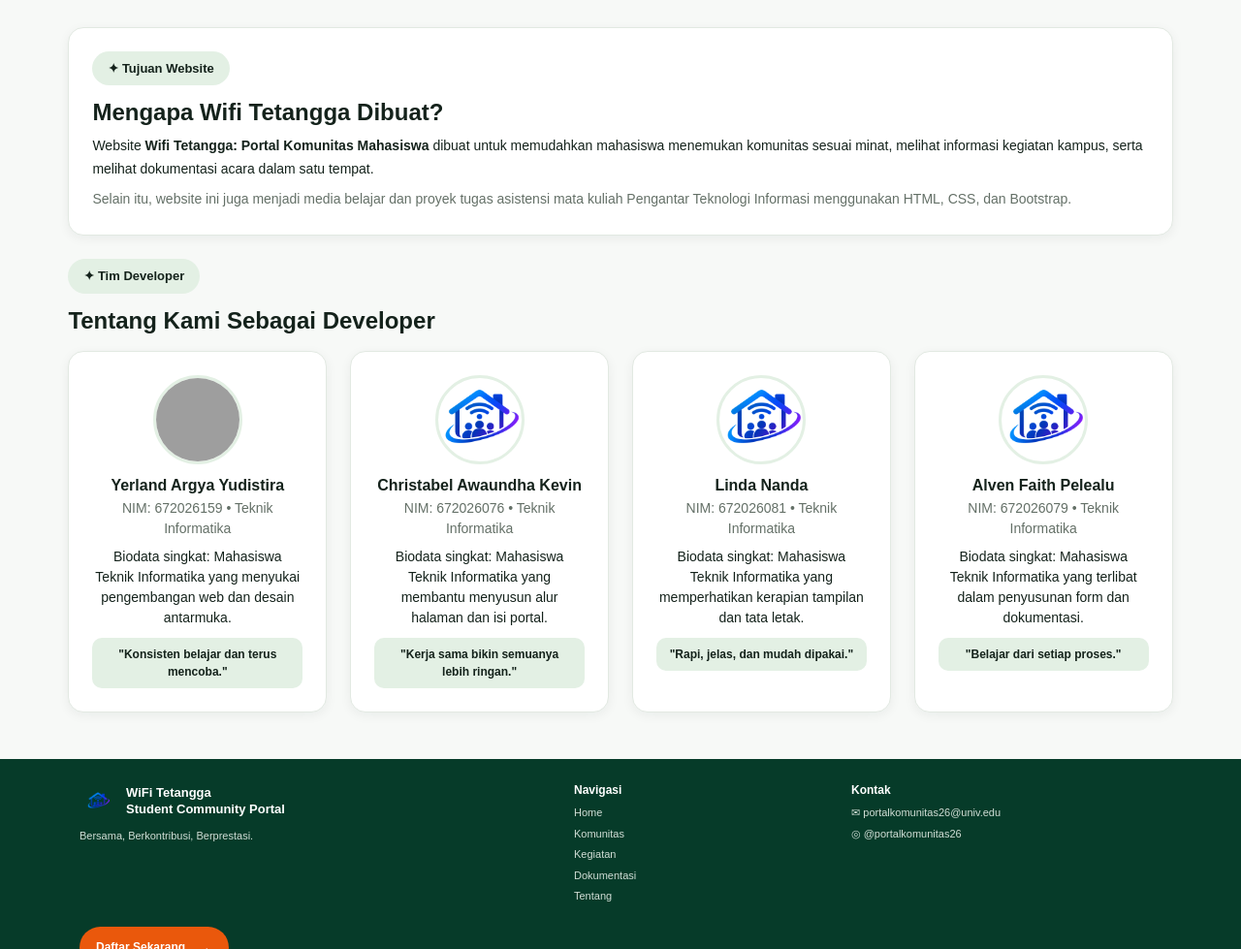
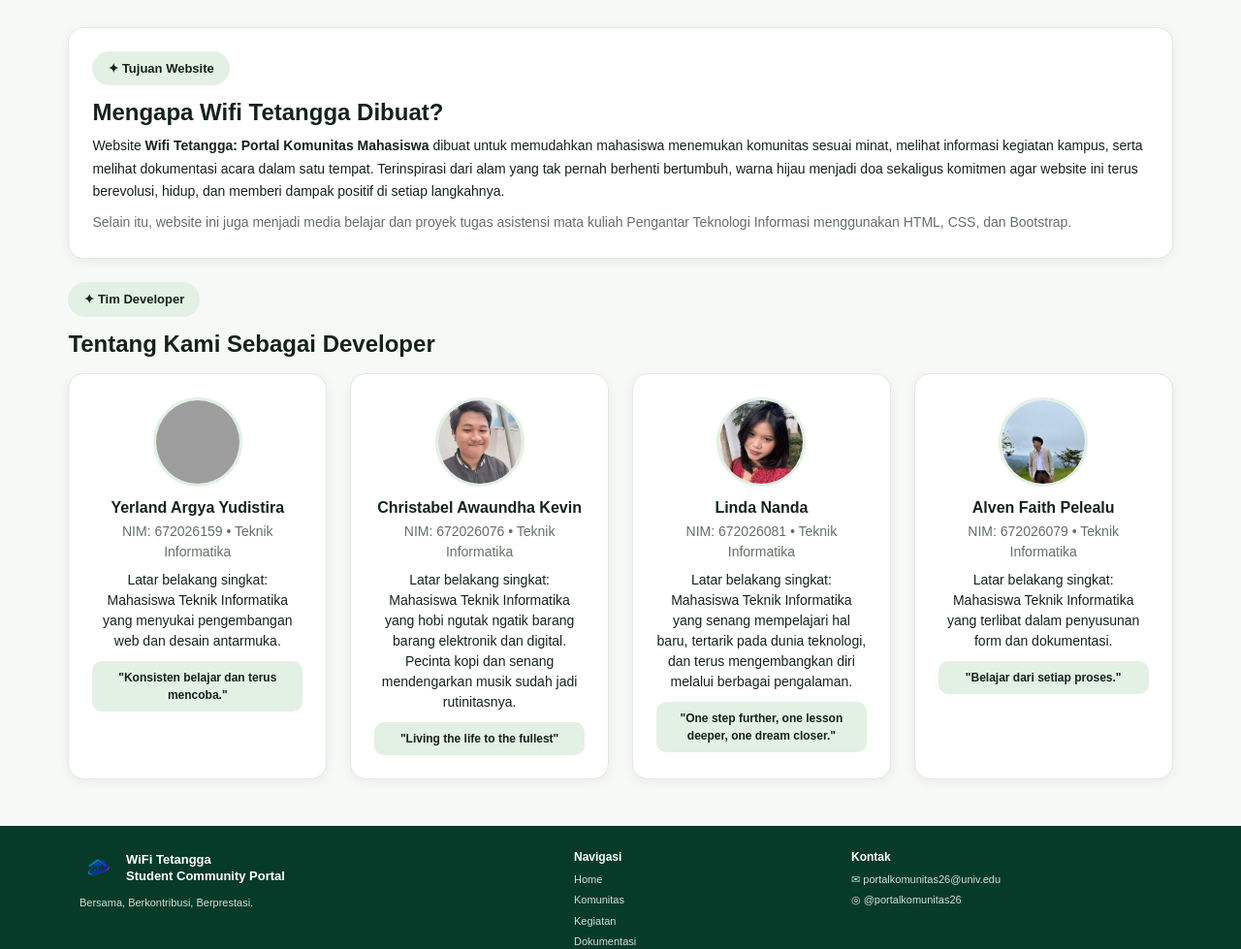
Before and after one commit to christavinke/Wifi-Tetangga, a plain HTML site: page tentang.html in a window 1280 px wide. Shown: the part 420-1399 px from the top of the page at 97% size. Drawn offline with nearby package versions, Linux system fonts and the light colour scheme; grey boxes are pictures that could not be loaded.

Commit message:
tambahkan/edit bagian tentang, dan sedikit edit bg navbar

```diff
--- a/css/style.css
+++ b/css/style.css
@@ -113,7 +113,7 @@ body {
     position: absolute;
     top: 0;
     right: 0;
-    width: 75%;
+    width: 85%;
     height: 100%;
     object-fit: cover;
     object-position: center;
--- a/tentang.html
+++ b/tentang.html
@@ -98,6 +98,7 @@
                 <h2 class="h4 fw-bold mb-2">Mengapa Wifi Tetangga Dibuat?</h2>
                 <p class="small mb-2" style="line-height: 1.7;">
                     Website <strong>Wifi Tetangga: Portal Komunitas Mahasiswa</strong> dibuat untuk memudahkan mahasiswa menemukan komunitas sesuai minat, melihat informasi kegiatan kampus, serta melihat dokumentasi acara dalam satu tempat.
+                    Terinspirasi dari alam yang tak pernah berhenti bertumbuh, warna hijau menjadi doa sekaligus komitmen agar website ini terus berevolusi, hidup, dan memberi dampak positif di setiap langkahnya.
                 </p>
                 <p class="small mb-0" style="line-height: 1.7; color: var(--muted);">
                     Selain itu, website ini juga menjadi media belajar dan proyek tugas asistensi mata kuliah Pengantar Teknologi Informasi menggunakan HTML, CSS, dan Bootstrap.
@@ -123,7 +124,7 @@
                         <h3 class="h6 fw-bold mb-1">Yerland Argya Yudistira</h3>
                         <p class="small mb-2" style="color: var(--muted);">NIM: 672026159 • Teknik Informatika</p>
                         <p class="small mb-2">
-                            Biodata singkat: Mahasiswa Teknik Informatika yang menyukai pengembangan web dan desain antarmuka.
+                            Latar belakang singkat: Mahasiswa Teknik Informatika yang menyukai pengembangan web dan desain antarmuka.
                         </p>
                         <div class="kotak-moto">
                             "Konsisten belajar dan terus mencoba."
@@ -134,14 +135,14 @@
                 <!-- Anggota 2 -->
                 <div class="col-md-6 col-lg-3">
                     <div class="kartu-box text-center">
-                        <img src="assets/images/logo.png" alt="Foto Anggota 2" class="foto-tim">
+                        <img src="assets/images/kevin.jpeg" alt="Foto Anggota 2" class="foto-tim">
                         <h3 class="h6 fw-bold mb-1">Christabel Awaundha Kevin</h3>
                         <p class="small mb-2" style="color: var(--muted);">NIM: 672026076 • Teknik Informatika</p>
                         <p class="small mb-2">
-                            Biodata singkat: Mahasiswa Teknik Informatika yang membantu menyusun alur halaman dan isi portal.
+                            Latar belakang singkat: Mahasiswa Teknik Informatika yang hobi ngutak ngatik barang barang elektronik dan digital. Pecinta kopi dan senang mendengarkan musik sudah jadi rutinitasnya.
                         </p>
                         <div class="kotak-moto">
-                            "Kerja sama bikin semuanya lebih ringan."
+                            "Living the life to the fullest"
                         </div>
                     </div>
                 </div>
@@ -149,14 +150,14 @@
                 <!-- Anggota 3 -->
                 <div class="col-md-6 col-lg-3">
                     <div class="kartu-box text-center">
-                        <img src="assets/images/logo.png" alt="Foto Anggota 3" class="foto-tim">
+                        <img src="assets/images/linda.jpeg" alt="Foto Anggota 3" class="foto-tim">
                         <h3 class="h6 fw-bold mb-1">Linda Nanda</h3>
                         <p class="small mb-2" style="color: var(--muted);">NIM: 672026081 • Teknik Informatika</p>
                         <p class="small mb-2">
-                            Biodata singkat: Mahasiswa Teknik Informatika yang memperhatikan kerapian tampilan dan tata letak.
+                            Latar belakang singkat: Mahasiswa Teknik Informatika yang senang mempelajari hal baru, tertarik pada dunia teknologi, dan terus mengembangkan diri melalui berbagai pengalaman.
                         </p>
                         <div class="kotak-moto">
-                            "Rapi, jelas, dan mudah dipakai."
+                            "One step further, one lesson deeper, one dream closer."
                         </div>
                     </div>
                 </div>
@@ -164,11 +165,11 @@
                 <!-- Anggota 4 -->
                 <div class="col-md-6 col-lg-3">
                     <div class="kartu-box text-center">
-                        <img src="assets/images/logo.png" alt="Foto Anggota 4" class="foto-tim">
+                        <img src="assets/images/alven.jpeg" alt="Foto Anggota 4" class="foto-tim">
                         <h3 class="h6 fw-bold mb-1">Alven Faith Pelealu</h3>
                         <p class="small mb-2" style="color: var(--muted);">NIM: 672026079 • Teknik Informatika</p>
                         <p class="small mb-2">
-                            Biodata singkat: Mahasiswa Teknik Informatika yang terlibat dalam penyusunan form dan dokumentasi.
+                            Latar belakang singkat: Mahasiswa Teknik Informatika yang terlibat dalam penyusunan form dan dokumentasi.
                         </p>
                         <div class="kotak-moto">
                             "Belajar dari setiap proses."
```
Also changed, not shown: kegiatan.html (+4 -4 lines), assets/images/alven.jpeg (added), assets/images/kevin.jpeg (added), assets/images/linda.jpeg (added).
